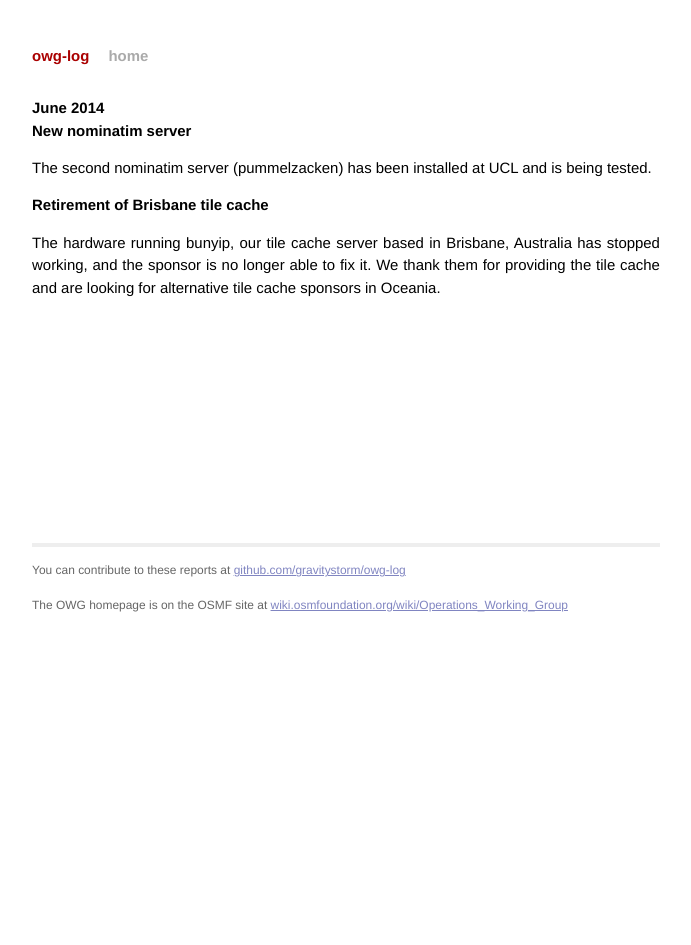
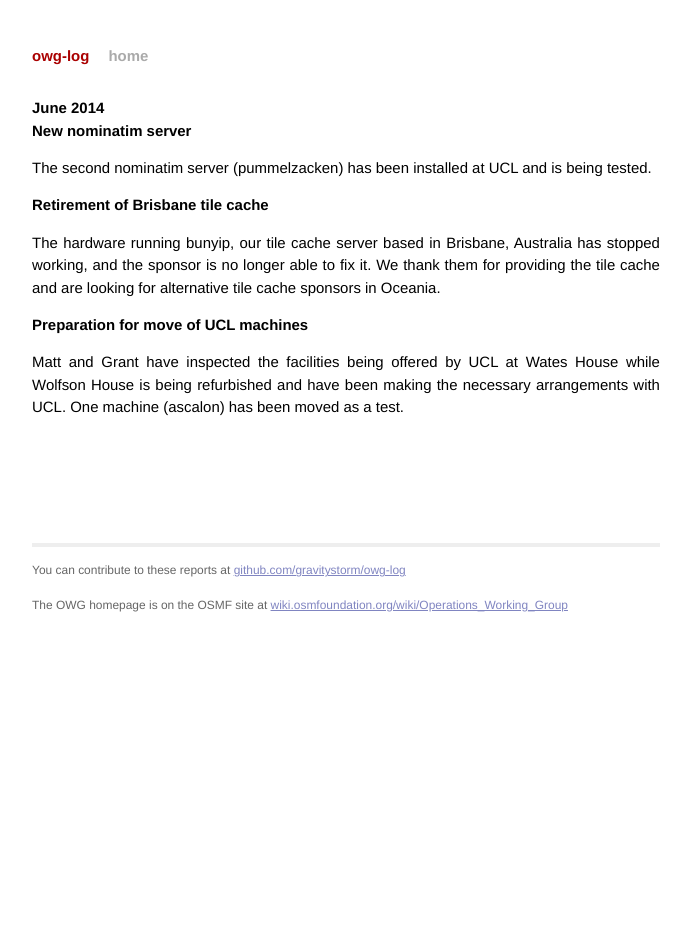
Before and after one commit to openstreetmap/owg-website, a Jekyll site: the page built from _posts/2014-06-01-june.md, in a window 1280 px wide. Shown: the whole page, without its empty margins (294-985 px from the left). Built offline with Jekyll 4.4.1, drawn with Linux system fonts in a browser that asks for light colours; Markdown is read by kramdown in place of the engine named in the settings.

Commit message:
Mention move from Wolfson House to Wates House

```diff
--- a/_posts/2014-06-01-june.md
+++ b/_posts/2014-06-01-june.md
@@ -11,3 +11,7 @@ The second nominatim server (pummelzacken) has been installed at UCL and is bein
 # Retirement of Brisbane tile cache
 
 The hardware running bunyip, our tile cache server based in Brisbane, Australia has stopped working, and the sponsor is no longer able to fix it. We thank them for providing the tile cache and are looking for alternative tile cache sponsors  in Oceania.
+
+# Preparation for move of UCL machines
+
+Matt and Grant have inspected the facilities being offered by UCL at Wates House while Wolfson House is being refurbished and have been making the necessary arrangements with UCL. One machine (ascalon) has been moved as a test.
```
